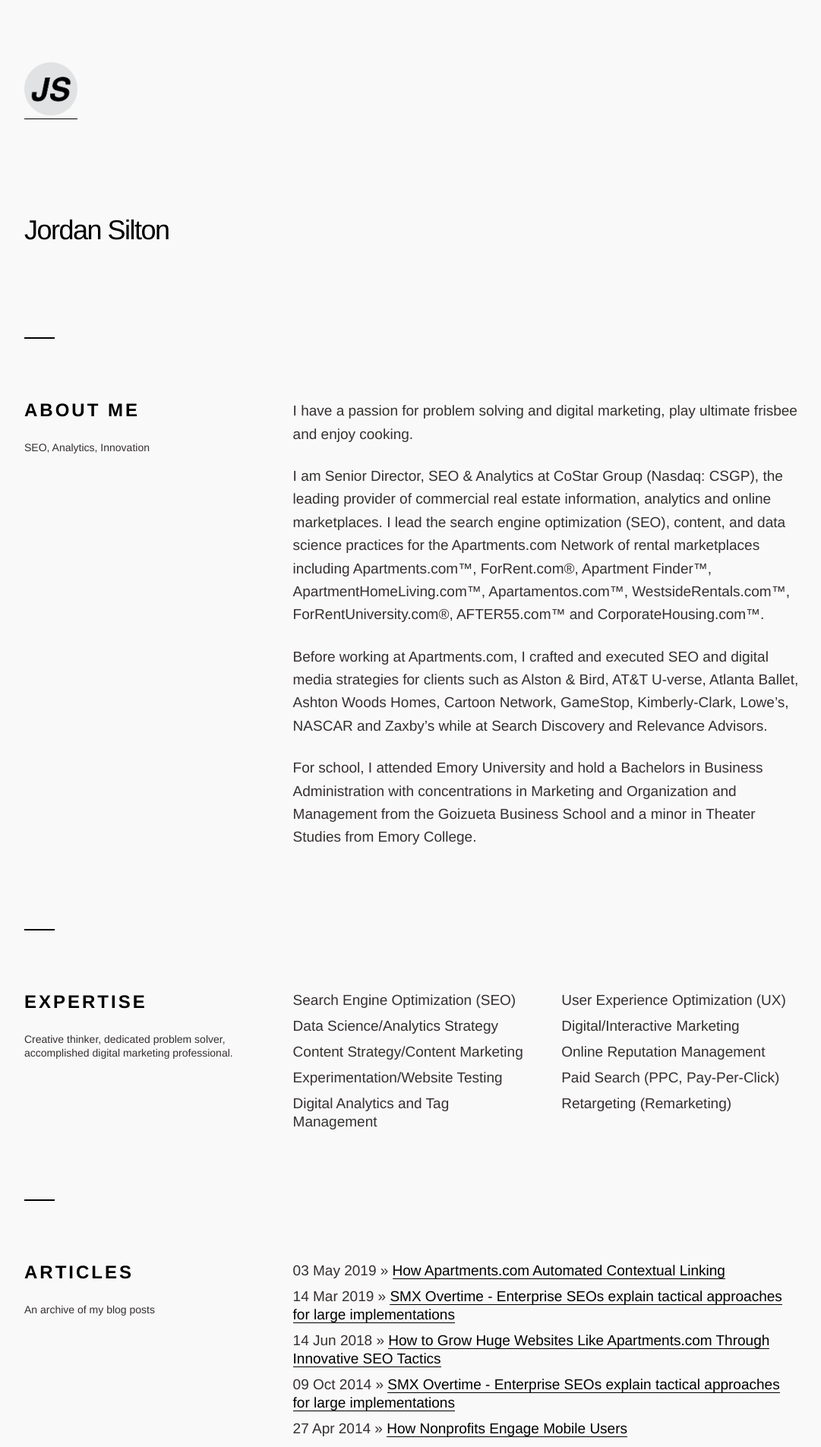
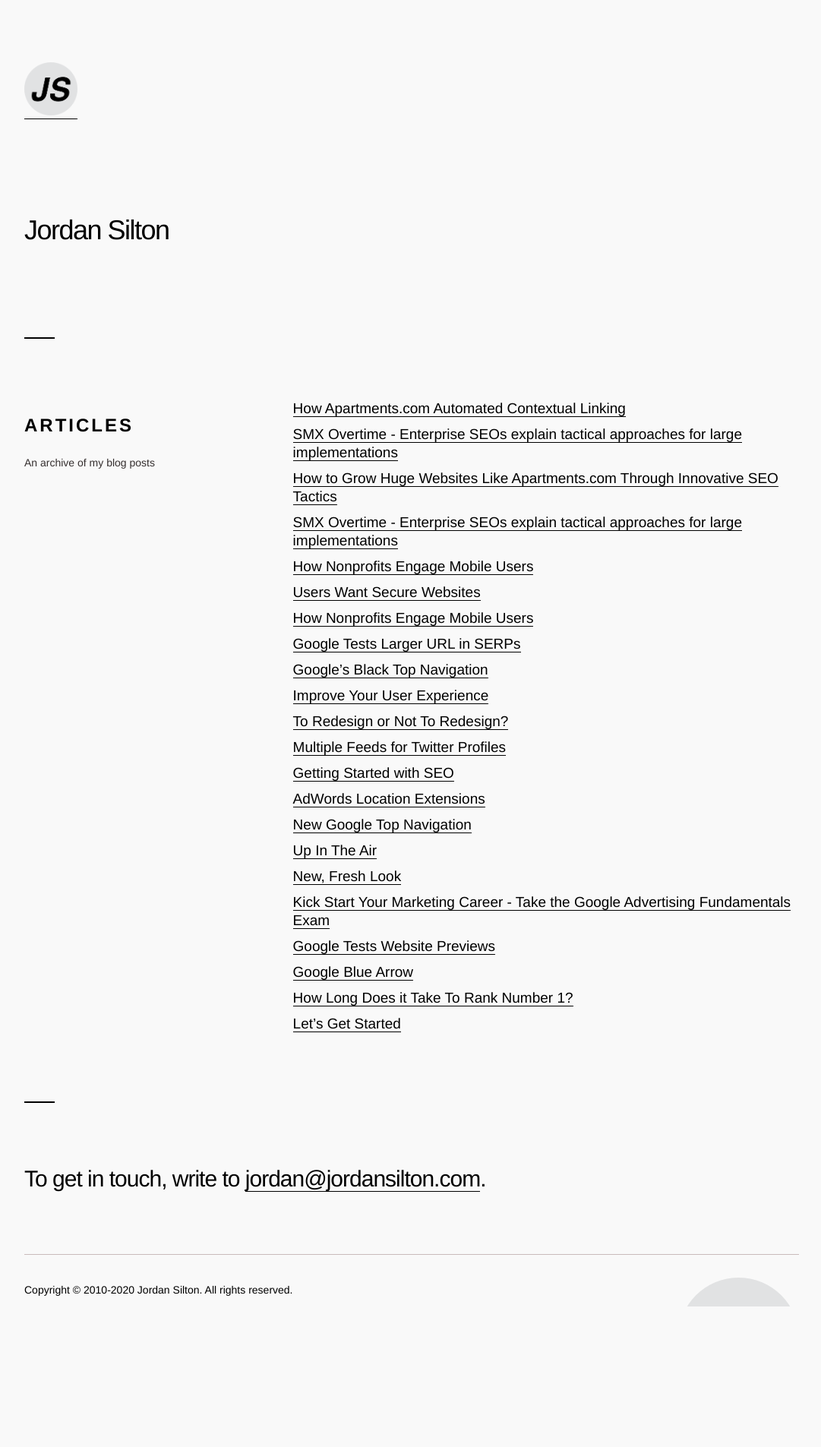
Before and after one commit to jsilton/jsilton.github.io, a Jekyll site: the page built from articles/index.html, in a window 1280 px wide. Shown: the top 1905 px of the page at 76% size, without its empty margins (98-1179 px from the left). Built offline with Jekyll 4.4.1, drawn with Linux system fonts in a browser that asks for light colours; after the commit the page ends 1750 px from its top, so only the background shows below that; some of the changed text lies outside the part shown.

Commit message:
Add other page templates

```diff
--- a/_layouts/default.html
+++ b/_layouts/default.html
@@ -18,7 +18,6 @@
 					<img src="/images/logo.png" alt="Jordan Silton Logo" />
 				</a>
 			</div>
-
 			<div class="row headline">
 				<div class="nine columns">
 					<h1>Jordan Silton</h1>
@@ -27,75 +26,7 @@
 
 			<hr>
 
-			<div class="row">
-			  <div class="four columns">
-				<div class="row">
-					<h2>ABOUT ME</h2>
-					<div class="subhead">
-						<p>SEO, Analytics, Innovation</p>
-					</div>
-				</div>
-			</div>
-
-			  <div class="eight columns">
-				<p>I have a passion for problem solving and digital marketing, play ultimate frisbee and enjoy cooking.</p>
-				<p>I am Senior Director, SEO & Analytics at CoStar Group (Nasdaq: CSGP), the leading provider of commercial real estate information, analytics and online marketplaces. I lead the search engine optimization (SEO), content, and data science practices for the Apartments.com Network of rental marketplaces including Apartments.com™, ForRent.com®, Apartment Finder™, ApartmentHomeLiving.com™, Apartamentos.com™, WestsideRentals.com™, ForRentUniversity.com®, AFTER55.com™ and CorporateHousing.com™.</p>
-				<p>Before working at Apartments.com, I crafted and executed SEO and digital media strategies for clients such as Alston & Bird, AT&T U-verse, Atlanta Ballet, Ashton Woods Homes, Cartoon Network, GameStop, Kimberly-Clark, Lowe’s, NASCAR and Zaxby’s while at Search Discovery and Relevance Advisors.</p>
-				<p>For school, I attended Emory University and hold a Bachelors in Business Administration with concentrations in Marketing and Organization and Management from the Goizueta Business School and a minor in Theater Studies from Emory College.</p>
-			  </div>
-			</div>
-
-			<hr>
-
-			<div class="row">
-
-			  <div class="four columns" style="margin-left:0;margin-bottom:5rem;">
-				<h2>Expertise</h2>
-				<div class="subhead">
-					<p>Creative thinker, dedicated problem solver, accomplished digital marketing professional.</p>
-				</div>
-
-			  </div>
-			  <div class="four columns">
-				<ul>
-					<li>Search Engine Optimization (SEO)</li>
-					<li>Data Science/Analytics Strategy</li>
-					<li>Content Strategy/Content Marketing</li>
-					<li>Experimentation/Website Testing</li>
-					<li>Digital Analytics and Tag Management</li>
-				</ul>
-			  </div>
-			  <div class="four columns">
-				<ul>
-					<li>User Experience Optimization (UX)</li>
-					<li>Digital/Interactive Marketing</li>
-					<li>Online Reputation Management</li>
-					<li>Paid Search (PPC, Pay-Per-Click)</li>
-					<li>Retargeting (Remarketing)</li>
-				</ul>
-			  </div>
-			</div>
-
-			<hr>
-
-			<div class="row">
-				<div class="four columns">
-				  <div class="row">
-					  <h2>Articles</h2>
-					  <div class="subhead">
-						  <p>An archive of my blog posts</p>
-					  </div>
-				  </div>
-			  </div>
-
-				<div class="eight columns">
-					<ul class="posts">
-						{% for post in site.posts %}
-						<li><span>{{ post.date | date_to_string }}</span> » <a href="{{ post.url }}" title="{{ post.title }}">{{ post.title }}</a></li>
-						{% endfor %}
-					</ul>
-				</div>
-			  </div>
+			{{ content }}
 
 			<hr>
 
--- a/articles/index.html
+++ b/articles/index.html
@@ -2,10 +2,21 @@
 layout: default
 title: Jordan Silton's Blog
 ---
-	<h1>{{ page.title }}</h1>
-	<ul class="posts">
 
-	  {% for post in site.posts %}
-	    <li><span>{{ post.date | date_to_string }}</span> » <a href="{{ post.url }}" title="{{ post.title }}">{{ post.title }}</a></li>
-	  {% endfor %}
-	</ul>
+<div class="row">
+	<div class="four columns">
+		<div class="row">
+			<h2>Articles</h2>
+			<div class="subhead">
+				<p>An archive of my blog posts</p>
+			</div>
+		</div>
+	</div>
+	<div class="eight columns">
+		<ul class="posts">
+			{% for post in site.posts %}
+			<li><a href="{{ post.url }}" title="{{ post.title }}">{{ post.title }}</a></li>
+			{% endfor %}
+		</ul>
+	</div>
+</div>
--- a/css/main.scss
+++ b/css/main.scss
@@ -100,6 +100,7 @@
   color: #363030; }
 
 .logo img {width:70px; height:70px;margin-top:8%;}
+.logo a  { border: none; }
 
 .subhead{font-size:1.4rem;font-weight:500;line-height:1.3;margin-bottom:5rem;margin-left:0;}
 
@@ -141,19 +142,20 @@
   font-family: Helvetica, Arial, sans-serif;
   color:#000;
   letter-spacing: -.15rem;
+  font-size: 3rem;
+  line-height: 1.1;
 }
 
 h3 {
-  margin-top: 0;
-  margin-bottom: 12rem;
   font-weight: 500;
   font-family: Helvetica, Arial, sans-serif;
   color:#000;
   letter-spacing:-.05rem;
+  font-size: 2.4rem;
+  line-height: 1.3;
 }
 
 h2, h4, h5, h6 {
-  margin-top: 0;
   margin-bottom: 2.5rem;
   font-weight: 700;
   font-family: Helvetica, Arial, sans-serif;
@@ -162,9 +164,7 @@
   letter-spacing:.3rem;
 }
 
-h1 { font-size: 3rem; line-height: 1.1;}
 h2 { font-size: 2.4rem; line-height: 1.2;}
-h3 { font-size: 2.4rem; line-height: 1.3;}
 h4 { font-size: 2.4rem; line-height: 1.35;}
 h5 { font-size: 1.8rem; line-height: 1.5;}
 h6 { font-size: 1.5rem; line-height: 1.6;}
@@ -193,9 +193,6 @@
   color:#000;
   border-bottom:1px solid #efdcd9;
   transition:.5s;}
-.logo a  {
-  border-bottom: none;
-}
 
 
 /* Buttons */
```
Also changed, not shown: _layouts/post.html (+12 -4 lines), index.html (+57 -5 lines). Lines whose indentation alone changed are shown as unchanged.
